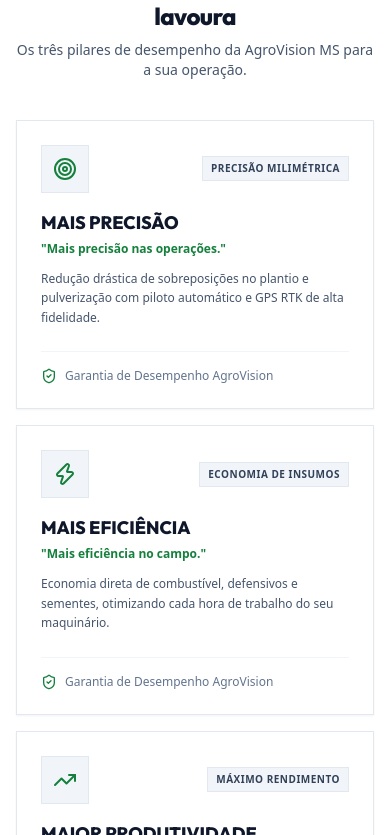
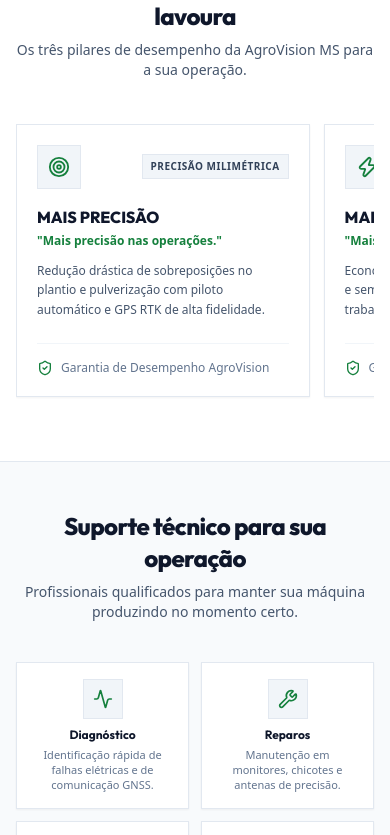
Before and after one commit to carolzinh427-beep/agrovision, a React (Vite) app: page / in a window 390 px wide. Shown: the part 6089-6924 px from the top of the page. Built offline with nearby package versions, Linux system fonts and the light colour scheme.

Commit message:
style: alinha os 3 quadros de Resultados reais para a sua lavoura lado a lado no celular

```diff
--- a/src/components/Benefits.jsx
+++ b/src/components/Benefits.jsx
@@ -30,7 +30,7 @@
     <section className="py-12 sm:py-16 md:py-20 bg-white border-b border-slate-200">
       <div className="max-w-7xl mx-auto px-4 sm:px-6 lg:px-8">
 
-        {/* Section Title (Without top tag) */}
+        {/* Section Title */}
         <div className="text-center max-w-3xl mx-auto mb-10 sm:mb-14 space-y-2">
           <h2 className="text-2xl sm:text-3xl md:text-4xl font-extrabold text-slate-900 tracking-tight font-['Outfit']">
             Resultados reais para a sua lavoura
@@ -40,26 +40,26 @@
           </p>
         </div>
 
-        {/* 3 Pillars Square Grid */}
-        <div className="grid grid-cols-1 md:grid-cols-3 gap-4 sm:gap-6">
+        {/* 3 Pillars - Side-by-side horizontal row on mobile */}
+        <div className="flex overflow-x-auto gap-3.5 pb-4 pt-1 snap-x snap-mandatory md:grid md:grid-cols-3 md:gap-6 md:overflow-visible scrollbar-none">
           {pillars.map((pillar, idx) => {
             const IconComp = pillar.icon;
             return (
               <div
                 key={idx}
-                className="bg-white p-6 border border-slate-200 hover:border-slate-400 transition-all duration-150 relative flex flex-col justify-between rounded-none shadow-xs group"
+                className="flex-none w-[82%] sm:w-[70%] md:w-auto snap-center bg-white p-5 sm:p-6 border border-slate-200 hover:border-slate-400 transition-all duration-150 relative flex flex-col justify-between rounded-none shadow-xs group"
               >
                 <div>
                   <div className="flex items-center justify-between mb-4">
-                    <div className="w-12 h-12 bg-slate-100 border border-slate-200 flex items-center justify-center text-[#15803D]">
-                      <IconComp className="w-6 h-6" />
+                    <div className="w-11 h-11 bg-slate-100 border border-slate-200 flex items-center justify-center text-[#15803D]">
+                      <IconComp className="w-5.5 h-5.5" />
                     </div>
                     <span className="text-[10px] font-bold text-slate-700 uppercase tracking-wider px-2 py-1 bg-slate-100 border border-slate-200 rounded-none">
                       {pillar.tag}
                     </span>
                   </div>
 
-                  <h3 className="text-lg font-extrabold text-slate-900 font-['Outfit'] mb-1 group-hover:text-[#15803D] transition-colors">
+                  <h3 className="text-base sm:text-lg font-extrabold text-slate-900 font-['Outfit'] mb-1 group-hover:text-[#15803D] transition-colors">
                     {pillar.title}
                   </h3>
 
```
